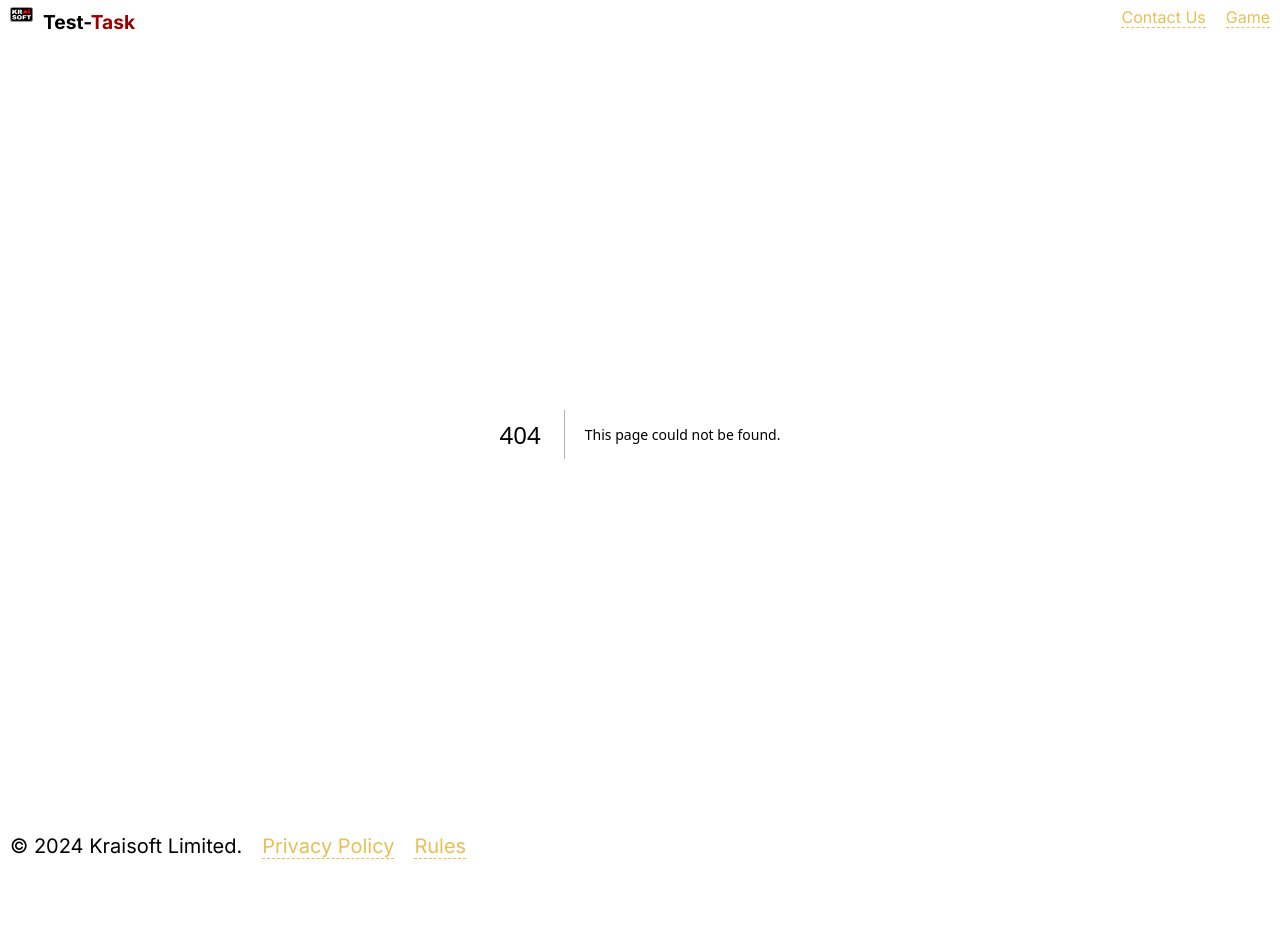
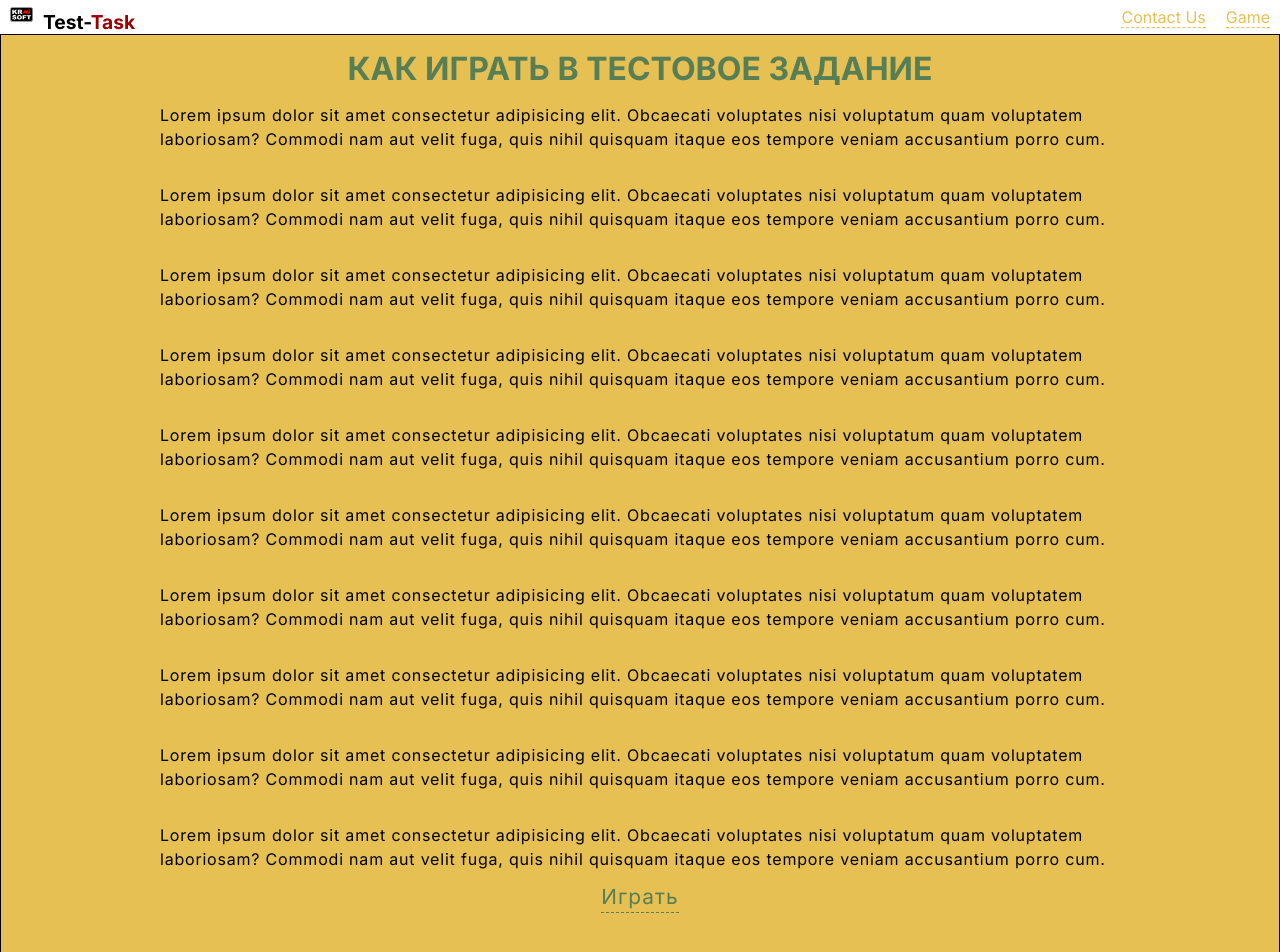
Before and after one commit to alfek553/test-task, a Next.js app: page /rules in a window 1280 px wide. Before the commit this address had no page. Shown: the top 952 px of the page. Before the commit the page ends 879 px from the top, so only its background shows below. Built offline with nearby package versions, Linux system fonts and the light colour scheme.

Commit message:
Сделана страница правил

```diff
--- a/app/contact-us/page.js
+++ b/app/contact-us/page.js
@@ -12,7 +12,6 @@ export default async function LayoutsPage({
 
     return (
       <>
-      <Header/>
       <ContactForm
 
         pagePath="Contact-Us"
@@ -20,7 +19,6 @@ export default async function LayoutsPage({
       >
 
       </ContactForm>
-      <Footer/>
       </>
     );
   }
--- /dev/null
+++ b/app/rules/page.js
@@ -0,0 +1,22 @@
+
+//Components
+import RulesWrapper from "@/components/RulesWrapper";
+export default async function Rules({
+
+  }) {
+
+
+
+
+    return (
+      <>
+      <RulesWrapper
+
+
+
+      />
+
+
+      </>
+    );
+  }
--- a/components/Footer/index.js
+++ b/components/Footer/index.js
@@ -27,7 +27,7 @@ async function Footer({
               <NavLink text="Privacy Policy" link="privacy" />
             </li>
             <li className={styles.listItem}>
-              <NavLink text="Rules" link="Rules" />
+              <NavLink text="Rules" link="rules" />
             </li>
           </ul>
         </nav>
--- a/components/GameField/index.js
+++ b/components/GameField/index.js
@@ -83,6 +83,7 @@ const GameField = () => {
           key={card.id}
           y={card.y}
           x={card.x}
+          sizeBlock={card.sizeBlock}
           index={index}
           zIndex={zIndex}
           setZIndex={setZIndex}
--- a/components/Header/LeftBlock/Logo/index.js
+++ b/components/Header/LeftBlock/Logo/index.js
@@ -14,14 +14,11 @@ function Logo({
 
 }) {
   const router = useRouter();
-  let localePath ="en"
-    // currentLang == 'en' ? '' : currentLang.length == 2 ? currentLang : 'en';
+
 
   const onLogoClick = (e) => {
     e.preventDefault();
 
-    // window.location.replace(`/${localePath}`);
-    // router.refresh(`/${localePath}`);
     window.location.replace(`/`);
     router.refresh(`/`);
   };
--- /dev/null
+++ b/components/RulesWrapper/index.js
@@ -0,0 +1,78 @@
+
+//Style
+import styles from './styles.module.scss';
+//Components
+import Link from 'next/link';
+
+const RulesWrapper = () => {
+
+
+
+
+
+
+  return (
+    <div className={styles.container}>
+    <section className={styles.section}>
+      <h1 className={styles.title}>Как играть в тестовое задание</h1>
+      <div className={styles.textContainer}>
+          <p className={styles.textContent}>    Lorem ipsum dolor sit amet consectetur adipisicing elit. Obcaecati voluptates
+             nisi voluptatum quam voluptatem laboriosam? Commodi nam aut velit fuga, quis
+              nihil quisquam itaque eos tempore veniam accusantium porro cum.
+          </p>
+          <p className={styles.textContent}>    Lorem ipsum dolor sit amet consectetur adipisicing elit. Obcaecati voluptates
+             nisi voluptatum quam voluptatem laboriosam? Commodi nam aut velit fuga, quis
+              nihil quisquam itaque eos tempore veniam accusantium porro cum.
+          </p>
+          <p className={styles.textContent}>    Lorem ipsum dolor sit amet consectetur adipisicing elit. Obcaecati voluptates
+             nisi voluptatum quam voluptatem laboriosam? Commodi nam aut velit fuga, quis
+              nihil quisquam itaque eos tempore veniam accusantium porro cum.
+          </p>
+          <p className={styles.textContent}>    Lorem ipsum dolor sit amet consectetur adipisicing elit. Obcaecati voluptates
+             nisi voluptatum quam voluptatem laboriosam? Commodi nam aut velit fuga, quis
+              nihil quisquam itaque eos tempore veniam accusantium porro cum.
+          </p>
+          <p className={styles.textContent}>    Lorem ipsum dolor sit amet consectetur adipisicing elit. Obcaecati voluptates
+             nisi voluptatum quam voluptatem laboriosam? Commodi nam aut velit fuga, quis
+              nihil quisquam itaque eos tempore veniam accusantium porro cum.
+          </p>
+          <p className={styles.textContent}>    Lorem ipsum dolor sit amet consectetur adipisicing elit. Obcaecati voluptates
+             nisi voluptatum quam voluptatem laboriosam? Commodi nam aut velit fuga, quis
+              nihil quisquam itaque eos tempore veniam accusantium porro cum.
+          </p>
+          <p className={styles.textContent}>    Lorem ipsum dolor sit amet consectetur adipisicing elit. Obcaecati voluptates
+             nisi voluptatum quam voluptatem laboriosam? Commodi nam aut velit fuga, quis
+              nihil quisquam itaque eos tempore veniam accusantium porro cum.
+          </p>
+          <p className={styles.textContent}>    Lorem ipsum dolor sit amet consectetur adipisicing elit. Obcaecati voluptates
+             nisi voluptatum quam voluptatem laboriosam? Commodi nam aut velit fuga, quis
+              nihil quisquam itaque eos tempore veniam accusantium porro cum.
+          </p>
+          <p className={styles.textContent}>    Lorem ipsum dolor sit amet consectetur adipisicing elit. Obcaecati voluptates
+             nisi voluptatum quam voluptatem laboriosam? Commodi nam aut velit fuga, quis
+              nihil quisquam itaque eos tempore veniam accusantium porro cum.
+          </p>
+          <p className={styles.textContent}>    Lorem ipsum dolor sit amet consectetur adipisicing elit. Obcaecati voluptates
+             nisi voluptatum quam voluptatem laboriosam? Commodi nam aut velit fuga, quis
+              nihil quisquam itaque eos tempore veniam accusantium porro cum.
+          </p>
+
+      </div>
+    </section>
+
+    <div className={styles.linksContainer}>
+            <Link
+              href={"/"}
+              className={styles.link}
+            >
+              Играть
+            </Link>
+
+          </div>
+
+    </div>
+
+  );
+};
+
+export default RulesWrapper;
--- /dev/null
+++ b/components/RulesWrapper/styles.module.scss
@@ -0,0 +1,78 @@
+
+@use '@styles/mixins';
+@use '@styles/variables';
+
+.container,
+.section,
+.textContainer,
+.textContent,
+.linksContainer {
+  @include mixins.container;
+}
+
+.container {
+  width: 100%;
+  min-height: calc(100vh - 34px);
+  background-color:  variables.$colorYellow ;
+  border: solid 1px #000111;
+  padding: 0 1rem;
+  flex-grow: 1;
+  margin-left: auto;
+  margin-right: auto;
+}
+
+.section {
+  align-items: center;
+}
+
+.title {
+  color: variables.$colorDarkGreen;
+  text-transform: uppercase;
+  font-size: 2rem;
+  line-height: 1.5;
+  font-weight: bold;
+  text-align: center;
+  margin: 10px 0;
+}
+
+.textContainer {
+  max-width: 60rem;
+  gap: 2rem;
+}
+
+.textContent {
+  font-size: 1rem;
+  line-height: 1.5;
+  letter-spacing: 0.05em;
+  max-width: 60rem;
+  padding: 0;
+  margin: 0;
+}
+
+
+.linksContainer {
+  justify-content: center;
+  flex-direction: row;
+  margin-bottom: 50px;
+}
+
+.link {
+  font-size: 1.3rem;
+  line-height: 1.5;
+  letter-spacing: 0.05em;
+  padding: 0;
+  margin: 10px 0 0;
+  color: variables.$colorDarkGreen;
+  border-bottom: 0.0625rem dashed variables.$colorDarkGreen;
+  transition: border 0.1s ease-out;
+
+  &:hover{
+    color: red;
+    border-bottom: 0.0625rem dashed transparent;
+  }
+
+  &:focus {
+    border-bottom: 0.0625rem dashed transparent;
+    color: #890b0b;
+  }
+}
```
Also changed, not shown: app/game/page.js (deleted, +0 -19 lines), app/page.js (+4 -3 lines), components/GameField/Card/index.js (+6 -8 lines), app/game/LayoutsPage.js (deleted).
